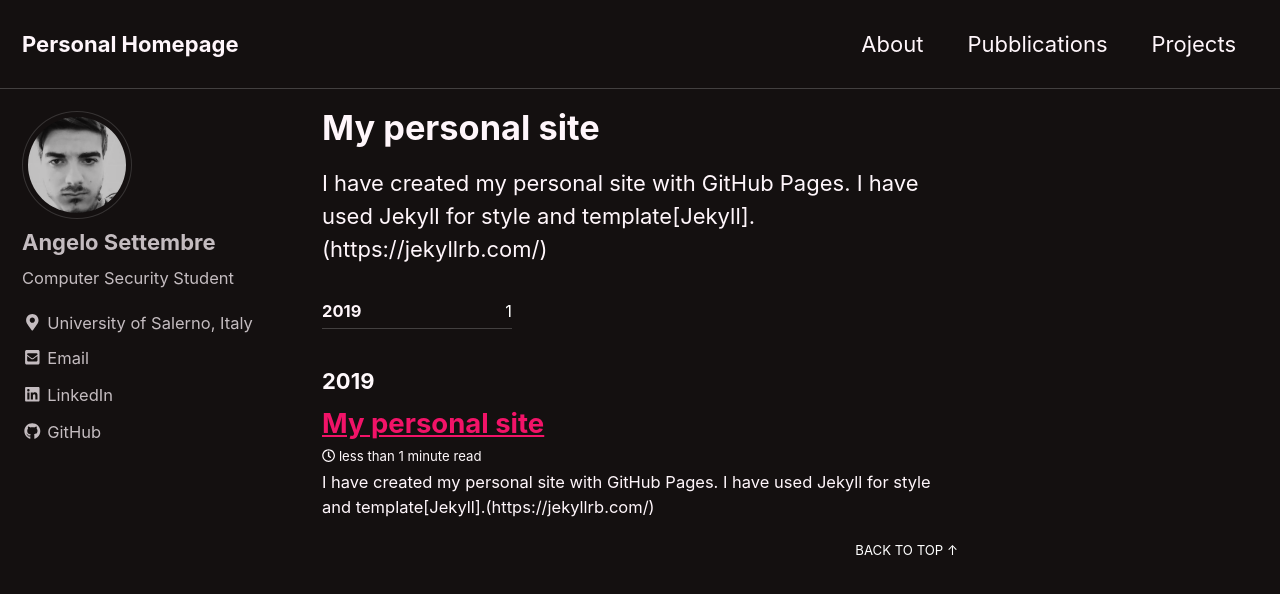
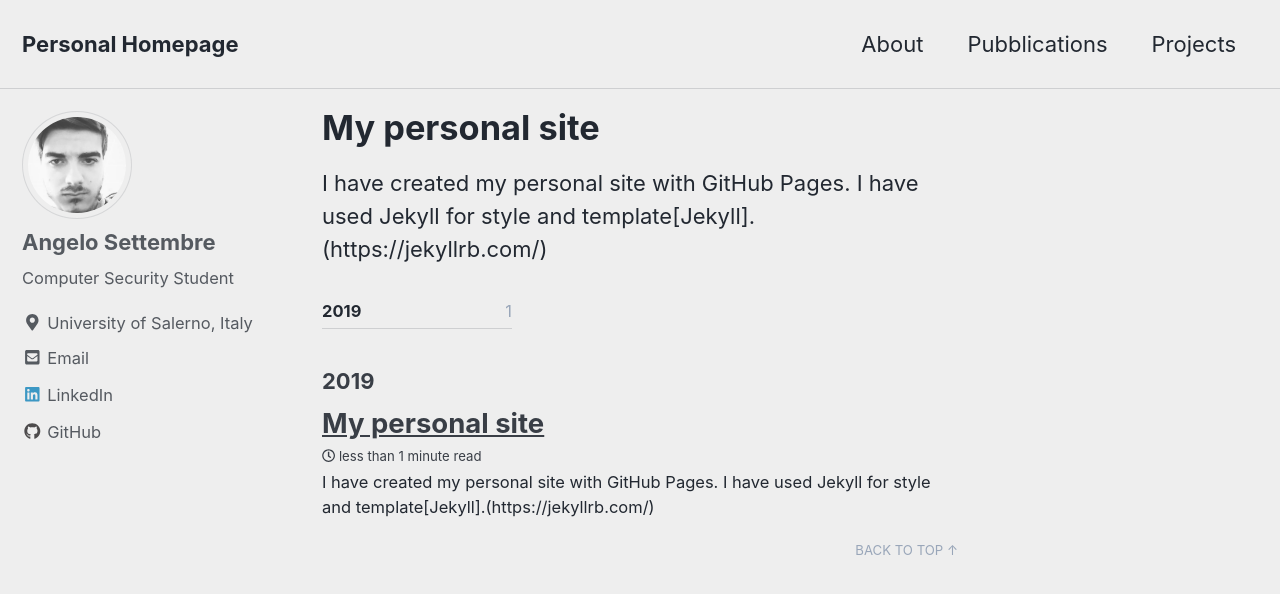
Before and after one commit to angelosettembre/angelosettembre.github.io, a Jekyll site: the page built from _posts/2019-04-19-my-site.md, in a window 1280 px wide and 900 px high. Shown: the top 594 px of the window. Built offline with Jekyll 4.4.1, drawn with Linux system fonts in a browser that asks for light colours; cached includes are drawn as plain includes; nearby versions of some CDN libraries.

Commit message:
update color_schema

```diff
--- a/_config.yml
+++ b/_config.yml
@@ -12,7 +12,7 @@
 
 # theme                  : "minimal-mistakes-jekyll"
 # remote_theme           : "mmistakes/minimal-mistakes"
-minimal_mistakes_skin    : "neon" # "air", "aqua", "contrast", "dark", "dirt", "neon", "mint", "plum", "sunrise"
+minimal_mistakes_skin    : "air" # "air", "aqua", "contrast", "dark", "dirt", "neon", "mint", "plum", "sunrise"
 
 # Site Settings
 locale                   : "en-US"
```
